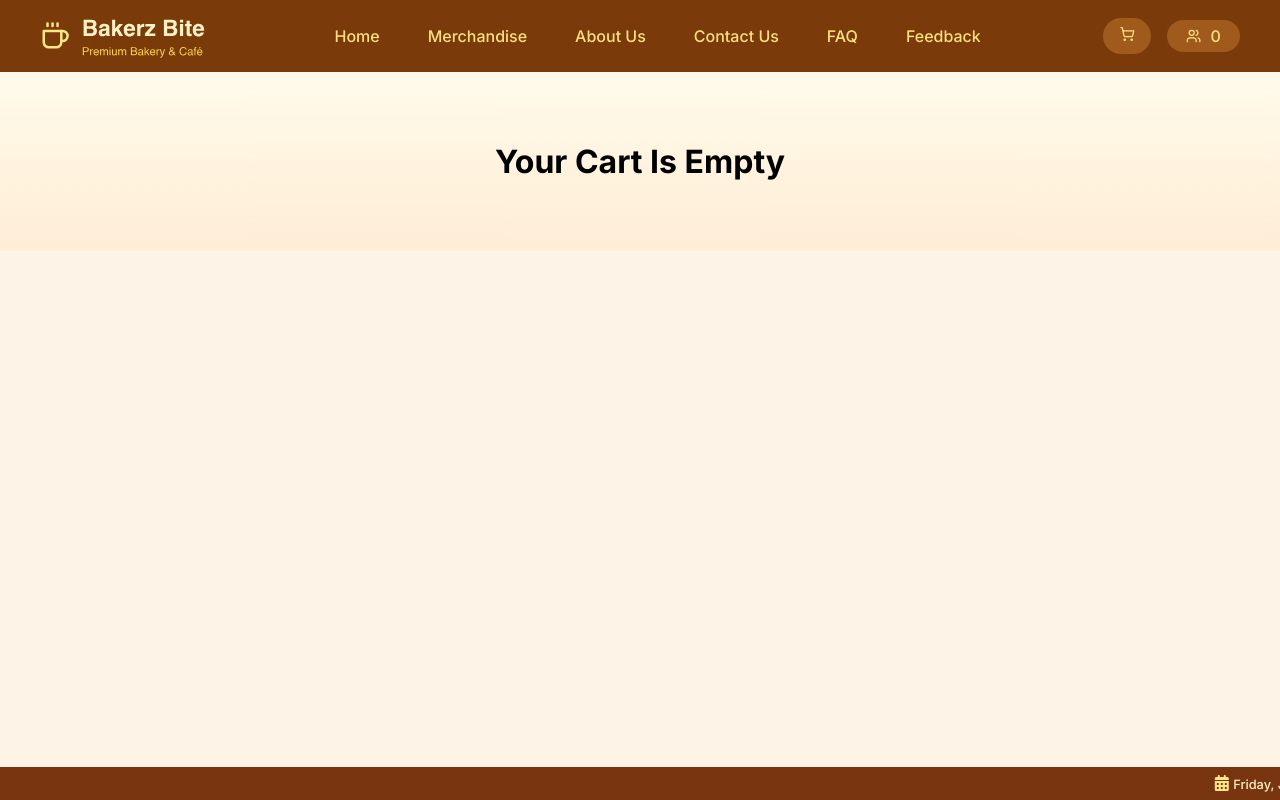
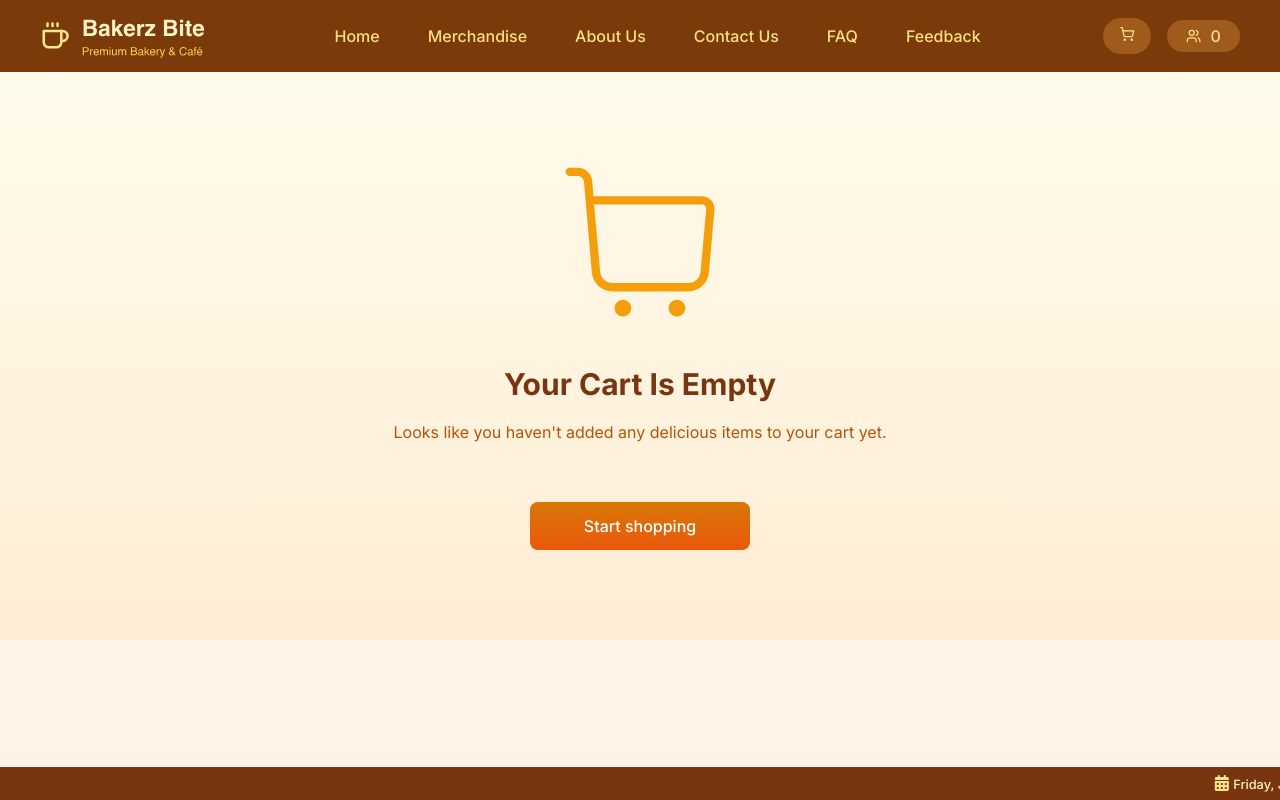
Before and after one commit to Giangha00/bakerz-bite, a React (Create React App) app: page /cart in a window 1280 px wide. Built offline with nearby package versions, Linux system fonts and the light colour scheme.

Commit message:
Tam up code

```diff
--- a/src/pages/Cart/Cart.css
+++ b/src/pages/Cart/Cart.css
@@ -11,5 +11,32 @@
 {
     width: 200px;
     height: 200px;
-    color : red;
+    color: var(--border-input-color);
 }
+.cart-content-title
+{
+    font-size: 30px;
+    color: var(--primary-text-color);
+    margin: 20px 0 20px 0 ;
+}
+.cart-content-des
+{
+    padding-bottom: 40px;
+    color: var(--secondary-text-color);
+}
+.cart-content-btn
+{
+  color: var(--button-text-color);
+  margin-top: 20px;
+  margin-bottom: 20px;
+  padding: 12px 0px;
+  width: 220px;
+  height: 48px;
+  border: none;
+  border-radius: 8px;
+  font-size: 16px;
+  font-weight: 500;
+  cursor: pointer;
+  transition: 0.3s ease;
+  background:var(--button-color);
+}
--- a/src/pages/Cart/Cart.js
+++ b/src/pages/Cart/Cart.js
@@ -1,15 +1,24 @@
-import { FontAwesomeIcon } from "@fortawesome/react-fontawesome";
+import { CiShoppingCart } from "react-icons/ci";
 import "../Cart/Cart.css";
+import { Link } from "react-router-dom";
+
 const Cart = () => {
+  const cartData = localStorage.getItem("state");
+  console.log("cartData", cartData);
   return (
     <div className="cart-content">
-      <div className="cart-header">
-        <FontAwesomeIcon
-          icon="fa-solid fa-cart-shopping"
-          className="cart-icon"
-        />
+      <div>
+        <CiShoppingCart className="cart-icon" />
       </div>
-      <h1>Your Cart Is Empty</h1>
+      <div className="cart">
+        <h1 className="cart-content-title">Your Cart Is Empty</h1>
+        <p className="cart-content-des">
+          Looks like you haven't added any delicious items to your cart yet.
+        </p>
+        <Link to="/">
+          <button className="cart-content-btn">Start shopping</button>
+        </Link>
+      </div>
     </div>
   );
 };
--- a/src/pages/Merchandise/Merchandise.css
+++ b/src/pages/Merchandise/Merchandise.css
@@ -10,39 +10,40 @@
 }
 .merchandise-title
 {
+    color: var(--primary-text-color);
     display: flex;
     flex-direction: column;
     gap: 10px;
-    font-size: 15px;
-    padding-bottom: 50px;
+    font-size: 35px;
+    padding-bottom: 20px;
 }
-.merchandise-title p
+.merchandise-des
 {
+    padding-bottom: 40px;
     color: var(--secondary-text-color);
+}
+.merchandise-products
+{
+    width: 100%;
+    display: flex;
+    flex-wrap: wrap;
+     gap: 20px;
+    justify-content: center;
 }
 
 .merchandise-cart {
-    width: 100%;
-    display: flex;
-    flex-direction: row;
-    flex-wrap: wrap;
-    gap: 25px;
-    justify-content: center;
-}
-
-.merchandise-cart-content
-{
     width: calc(100vw / 3.5);
     display: flex;
     flex-direction: column;
-    flex-wrap: wrap;
     justify-items: center;
     position: relative;
     background-color: var(--button-text-color);
     border-radius: 20px;
     padding: 5px 10px;
+
 }
-.merchandise-cart-image
+
+.merchandise-cart-img
 {
     width: 100%;
     height: 394px;
@@ -58,7 +59,7 @@
     padding: 4px 12px;
     font-size: 14px;
     border-radius: 20px;
-    color: var(--button-text-color);
+
 }
 .merchandise-cart-name
 {
@@ -80,6 +81,7 @@
 .merchandise-cart-btn
 {
   margin-top: 20px;
+  margin-bottom: 20px;
   padding: 12px 0px;
   width: 420px;
   height: 48px;
--- a/src/pages/Merchandise/Merchandise.js
+++ b/src/pages/Merchandise/Merchandise.js
@@ -1,48 +1,85 @@
+import { useContext, useEffect, useState } from "react";
 import axios_instance from "../../ult/axios_instance";
 import URL from "../../ult/url";
+import UserContext from "../../context/context";
 import "../Merchandise/Merchandise.css";
-import React, { useEffect, useState } from "react";
 
 const Merchandise = () => {
-  const [state, setState] = useState([]);
+  const { state, dispatch } = useContext(UserContext);
+  const [products, setProducts] = useState([]);
 
-  const getMerchandise = async () => {
-    const rs = await axios_instance.get(URL.MERCHANDISE_LIST);
-    const data = rs.data.data;
-    setState(data);
+  const getProducts = async () => {
+    try {
+      const response = await axios_instance.get(URL.GET_PRODUCTS);
+      const data = await response.data.data;
+      setProducts(data);
+    } catch (error) {
+      console.error("Error fetching products:", error);
+    }
   };
 
   useEffect(() => {
-    getMerchandise();
+    getProducts();
   }, []);
 
+  const addToCart = (p) => {
+    dispatch({
+      type: "ADD_TO_CART",
+      payload: {
+        id: p.id,
+        category_id: p.category_id,
+        name: p.name,
+        qty: 1,
+        image: p.thumbnail,
+        price: p.price,
+      },
+    });
+  };
+
   return (
-    <div className="merchandise-content">
-      <div className="merchandise-title">
-        <h1>Merchandise</h1>
-        <p>
+    <>
+      <div className="merchandise-content">
+        <h1 className="merchandise-title">Merchandise</h1>
+        <p className="merchandise-des">
           Take home a piece of Bakerz Bite with our branded merchandise
           collection
         </p>
+        <div className="merchandise-products">
+          {Array.isArray(products) &&
+            products.map((product) => {
+              if (product.type === "Merchandise") {
+                return (
+                  <div className="merchandise-cart">
+                    <div key={product.id}>
+                      <p className="merchandise-cart-price">
+                        Price: ${product.price}
+                      </p>
+                      <img
+                        className="merchandise-cart-img"
+                        src={product.thumbnail}
+                        alt={product.name}
+                      />
+                      <h3 className="merchandise-cart-name">{product.name}</h3>
+                      <p className="merchandise-cart-des">
+                        {product.description}
+                      </p>
+
+                      <button
+                        className="merchandise-cart-btn"
+                        onClick={() => addToCart(product)}
+                      >
+                        Add to Cart
+                      </button>
+                    </div>
+                  </div>
+                );
+              }
+              return null;
+            })}
+        </div>
       </div>
-      <div className="merchandise-cart">
-        {state.map((p) => (
-          <div key={p.id} className="merchandise-cart-content">
-            <img
-              src={p.image}
-              alt={p.title}
-              className="merchandise-cart-image"
-            />
-            <p className="merchandise-cart-price">{p.price}$</p>
-            <p className="merchandise-cart-name">{p.name}</p>
-            <p className="merchandise-cart-des">{p.description}</p>
-            <button className="merchandise-cart-btn">Add to cart</button>
-          </div>
-        ))}
-      </div>
-    </div>
+    </>
   );
 };
 
 export default Merchandise;
-//TamNguyen
--- a/src/ult/url.js
+++ b/src/ult/url.js
@@ -1,6 +1,6 @@
 const URL = {
   // BASE_URL: "http://localhost:8888/api",
-  BASE_URL: "http://localhost/api", //TAmTam
+  BASE_URL: "http://localhost/api",
   DETAIL_PRODUCT: "/detail_products.php?id=",
   CATEGORY_PRODUCTS: "/category_products.php?category_id=",
   CATEGORY_LIST: "/categories.php",
```
